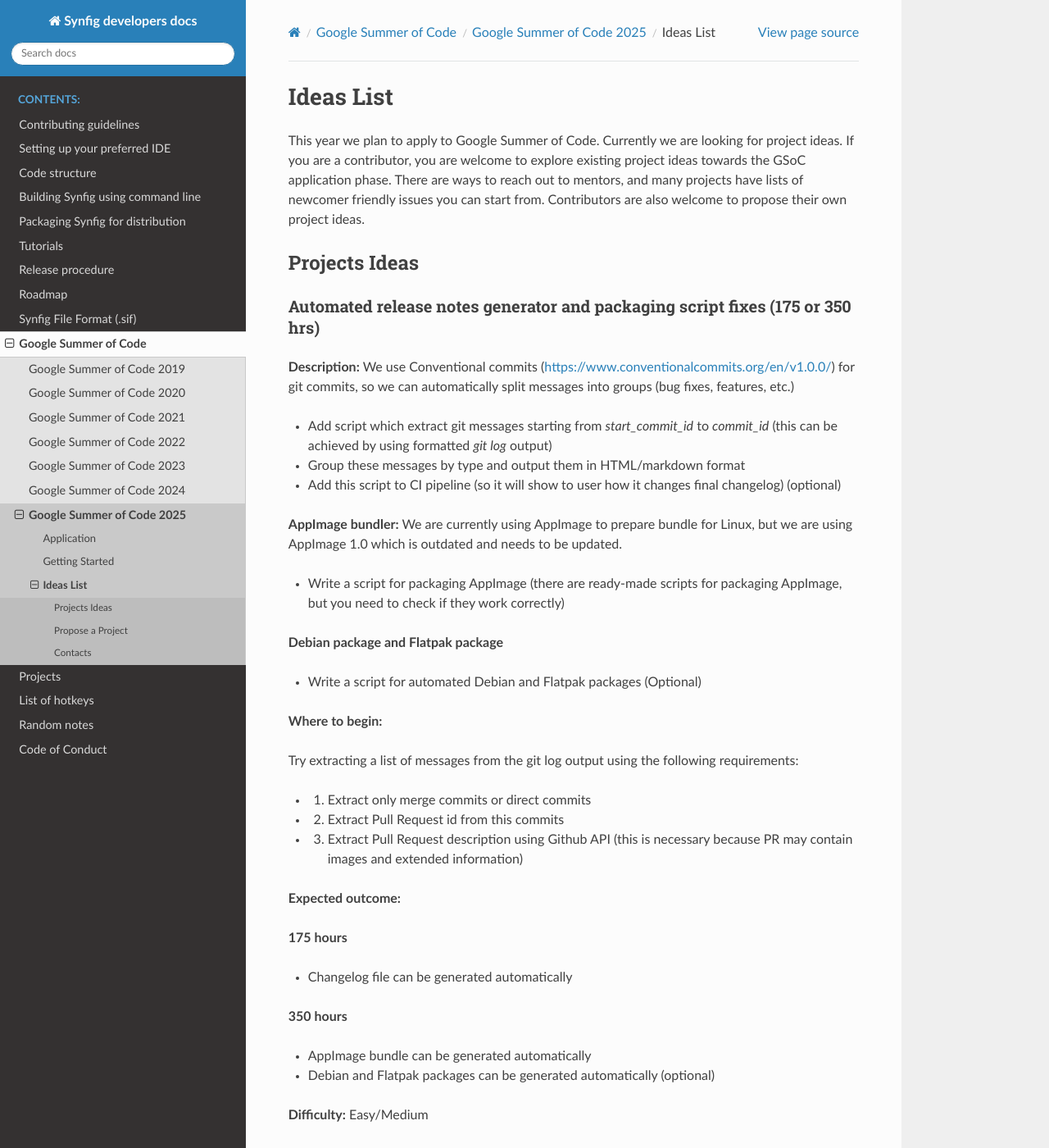
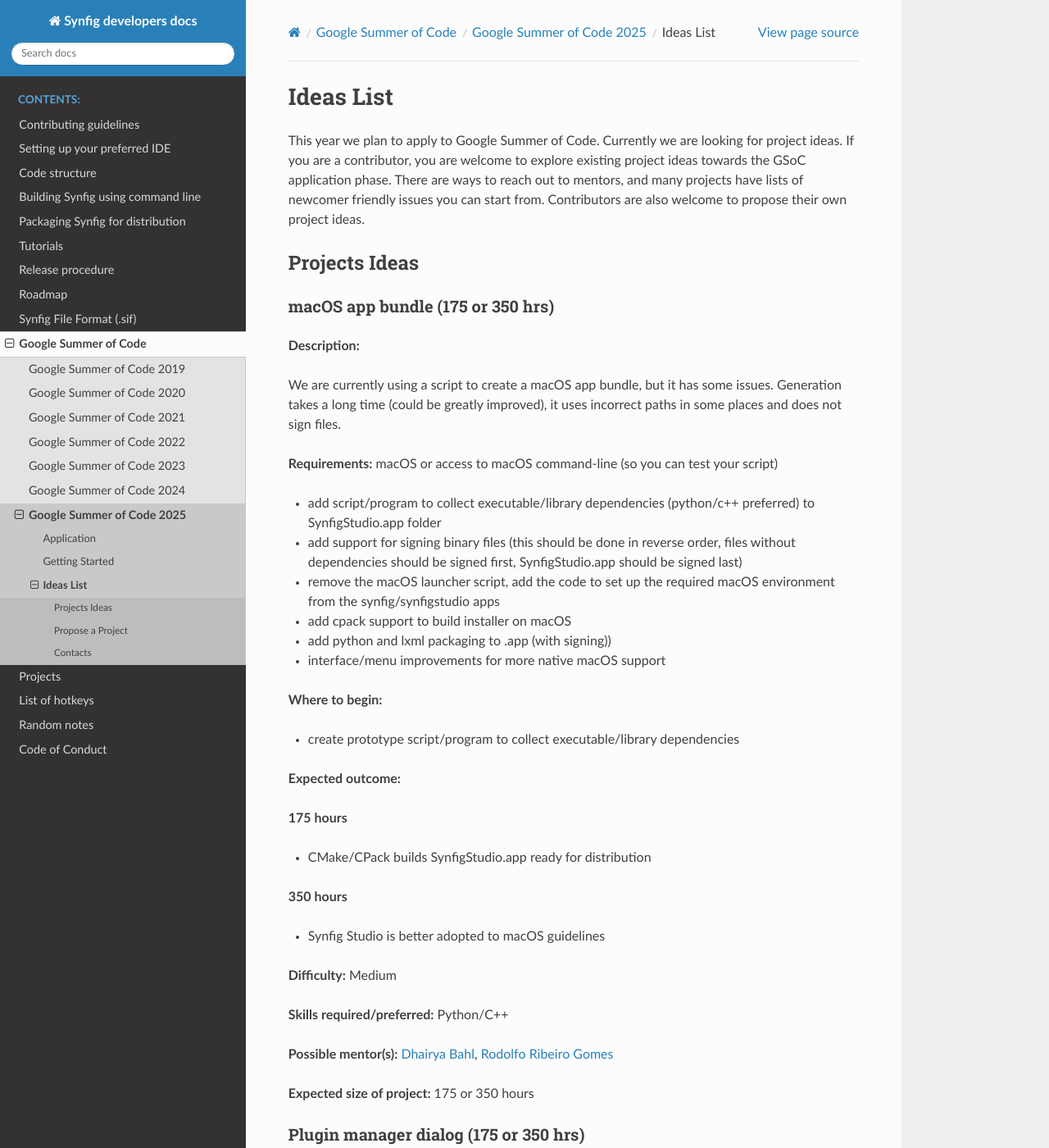
Before and after one commit to synfig/synfig-docs-dev, a Sphinx documentation site: the page built from docs/gsoc/2025/ideas.rst, in a window 1280 px wide and 1400 px high. Shown: the whole window at 82% size. Built offline with Sphinx 7.4.7 and the Read the Docs theme 3.1.0, drawn with Linux system fonts in a browser that asks for light colours; some of the changed text lies outside the part shown.

Commit message:
docs: removed implemented ideas (#117)

```diff
--- a/docs/gsoc/2025/ideas.rst
+++ b/docs/gsoc/2025/ideas.rst
@@ -8,52 +8,6 @@
 
 Projects Ideas
 --------------
-
-Automated release notes generator and packaging script fixes (175 or 350 hrs)
-~~~~~~~~~~~~~~~~~~~~~~~~~~~~~~~~~~~~~~~~~~~~~~~~~~~~~~~~~~~~~~~~~~~~~~~~~~~~~
-
-**Description:**
-We use Conventional commits (https://www.conventionalcommits.org/en/v1.0.0/) for git commits, so we can automatically split messages into groups (bug fixes, features, etc.)
-
-- Add script which extract git messages starting from `start_commit_id` to `commit_id` (this can be achieved by using formatted `git log` output)
-- Group these messages by type and output them in HTML/markdown format
-- Add this script to CI pipeline (so it will show to user  how it changes final changelog) (optional)
-
-**AppImage bundler:** We are currently using AppImage to prepare bundle for Linux, but we are using AppImage 1.0 which is outdated and needs to be updated.
-
-- Write a script for packaging AppImage (there are ready-made scripts for packaging AppImage, but you need to check if they work correctly)
-
-**Debian package and Flatpak package**
-
-- Write a script for automated Debian and Flatpak packages (Optional)
-
-**Where to begin:**
-
-Try extracting a list of messages from the git log output using the following requirements:
-
-- 1) Extract only merge commits or direct commits
-- 2) Extract Pull Request id from this commits
-- 3) Extract Pull Request description using Github API (this is necessary because PR may contain images and extended information)
-
-**Expected outcome:**
-
-**175 hours**
-
-- Changelog file can be generated automatically
-
-**350 hours**
-
-- AppImage bundle can be generated automatically
-- Debian and Flatpak packages can be generated automatically (optional)
-
-**Difficulty:** Easy/Medium
-
-**Skills required/preferred:** Python/C++
-
-**Possible mentor(s):** Ayush Chamoli, `Rodolfo Ribeiro Gomes <https://github.com/rodolforg>`_
-
-**Expected size of project:** 175 or 350 hours
-
 
 macOS app bundle (175 or 350 hrs)
 ~~~~~~~~~~~~~~~~~~~~~~~~~~~~~~~~~
```
